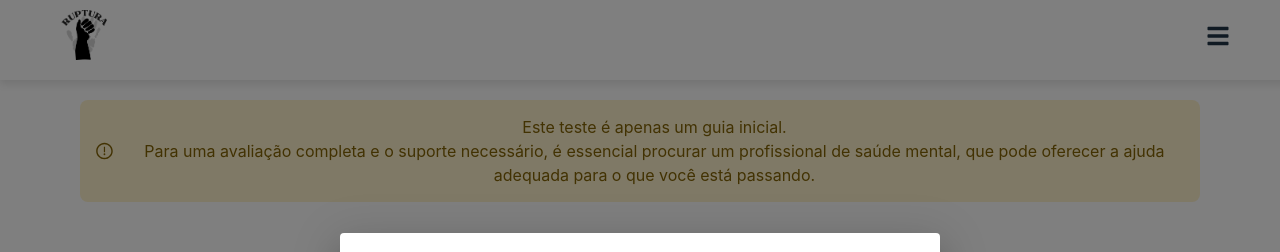
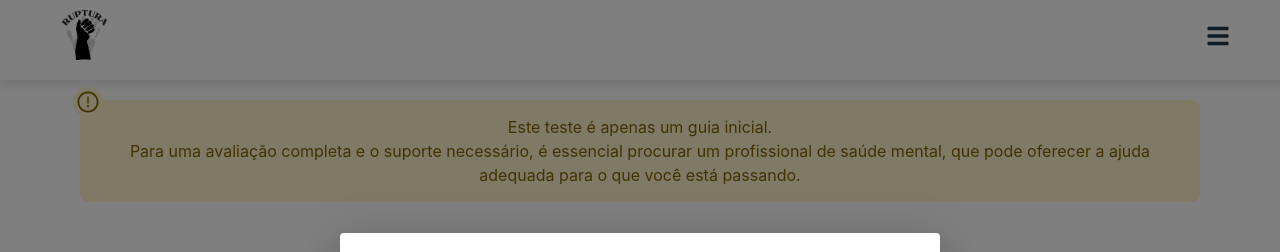
Before and after one commit to DiegoTeles/roda-de-ruptura, a React (Vite) app: page /results in a window 1280 px wide. Shown: the top 252 px of the page. Built offline with nearby package versions, Linux system fonts and the light colour scheme.

Commit message:
fix: adjust AlertBox styling for improved layout and icon positioning

```diff
--- a/src/pages/Results.jsx
+++ b/src/pages/Results.jsx
@@ -57,6 +57,7 @@ const TextSection = styled.div`
   color: #333;
 `;
 const AlertBox = styled.div`
+  position: relative;
   display: flex;
   align-items: center;
   justify-content: center;
@@ -68,6 +69,16 @@ const AlertBox = styled.div`
   font-size: 1rem;
   text-align: center;
   line-height: 1.5;
+
+  svg {
+    margin-right: 10px;
+    position: absolute;
+    top: -13px;
+    left: -7px;
+    background: #fff3cd;
+    padding: 3px;
+    border-radius: 100%;
+  }
 `;
 const labels = [
   'Saúde e disposição',
```
